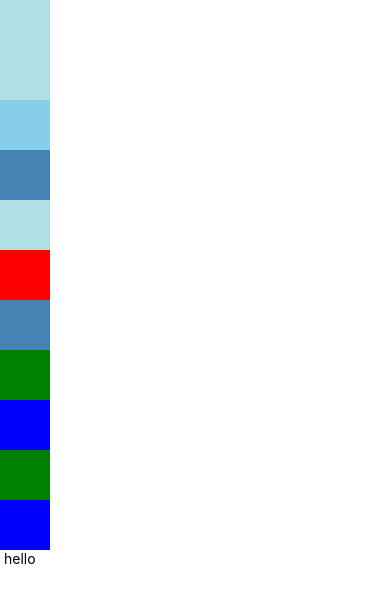
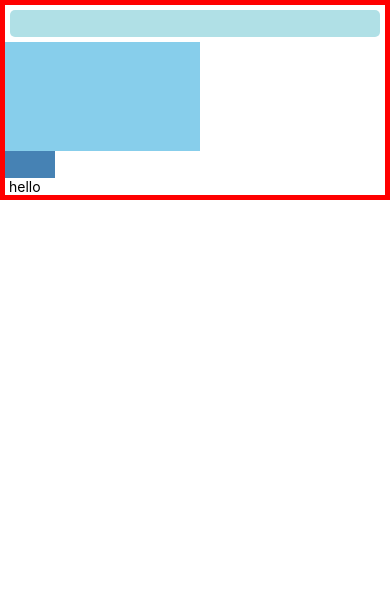
Before and after one commit to zoolu-got-rhythm/react-native-sandbox-experiments, a React Native app: screen / in a window 390 px wide. Shown: the top 602 px of the page. Built offline with nearby package versions, Linux system fonts and the light colour scheme.

Commit message:
experimenting with flex

```diff
--- a/App.tsx
+++ b/App.tsx
@@ -8,7 +8,7 @@
 
 import React from 'react';
 import {Component} from 'react';
-import {Platform, StyleSheet, Text, View} from 'react-native';
+import {Platform, StyleSheet, Text, View, Dimensions} from 'react-native';
 import { Hello } from './components/Hello';
 import hexGenerator from './utils/hexGenerator';
 import { Image } from 'react-native'
@@ -54,17 +54,13 @@ export default class App extends Component<Props, State> {
     }
 
     return (
-      <View style={{flex: 1, flexDirection: 'column'}}>
-        <View style={{width: 50, height: 100, backgroundColor: 'powderblue'}} />
-        <View style={{width: 50, height: 50, backgroundColor: 'skyblue'}} />
-        <View style={{width: 50, height: 50, backgroundColor: 'steelblue'}} />
-        <View style={{width: 50, height: 50, backgroundColor: 'powderblue'}} />
-        <View style={{width: 50, height: 50, backgroundColor: 'red'}} />
-        <View style={{width: 50, height: 50, backgroundColor: 'steelblue'}} />
-        <View style={{width: 50, height: 50, backgroundColor: 'green'}} />
-        <View style={{width: 50, height: 50, backgroundColor: 'blue'}} />
-        <View style={{width: 50, height: 50, backgroundColor: 'green'}} />
-        <View style={{width: 50, height: 50, backgroundColor: 'blue'}} />
+      <View style={{flex: 1, flexDirection: 'column',
+      justifyContent: "flex-start", borderWidth: 5, borderColor: "red", maxHeight: 200,
+      alignItems: "stretch"}}>
+        <View style={{flex: 2, margin: 5, borderRadius: 5, backgroundColor: 'powderblue'}} />
+        <View style={{width: Dimensions.get("window").width / 2, flex: 8, backgroundColor: 'skyblue'}} />
+        <View style={{width: 50, flex: 2, backgroundColor: 'steelblue'}} />
+
         <Text> hello </Text>
         {/* <View style={{width: 50, height: 50, backgroundColor: 'steelblue'}} /> */}
       </View>
```
